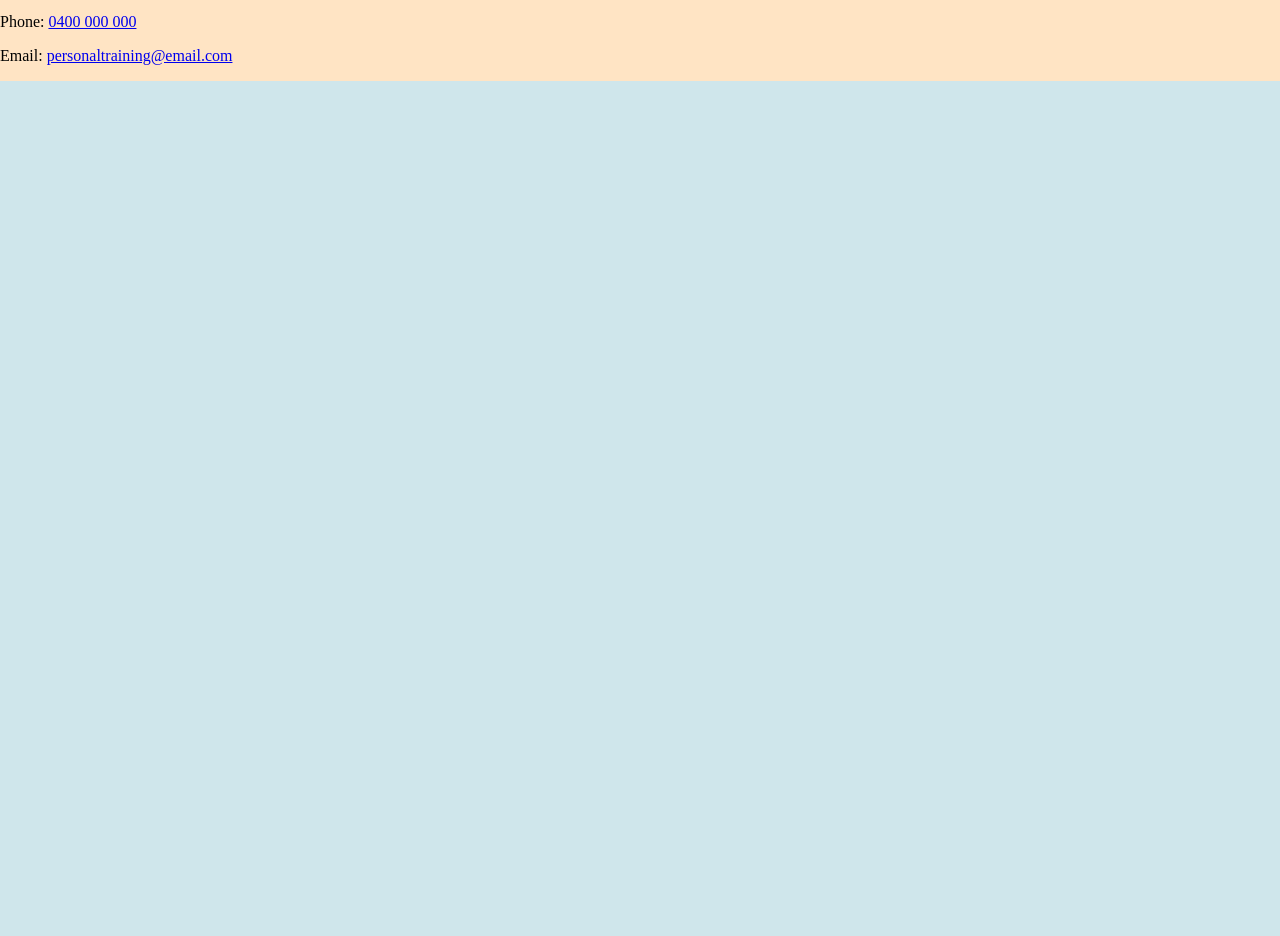
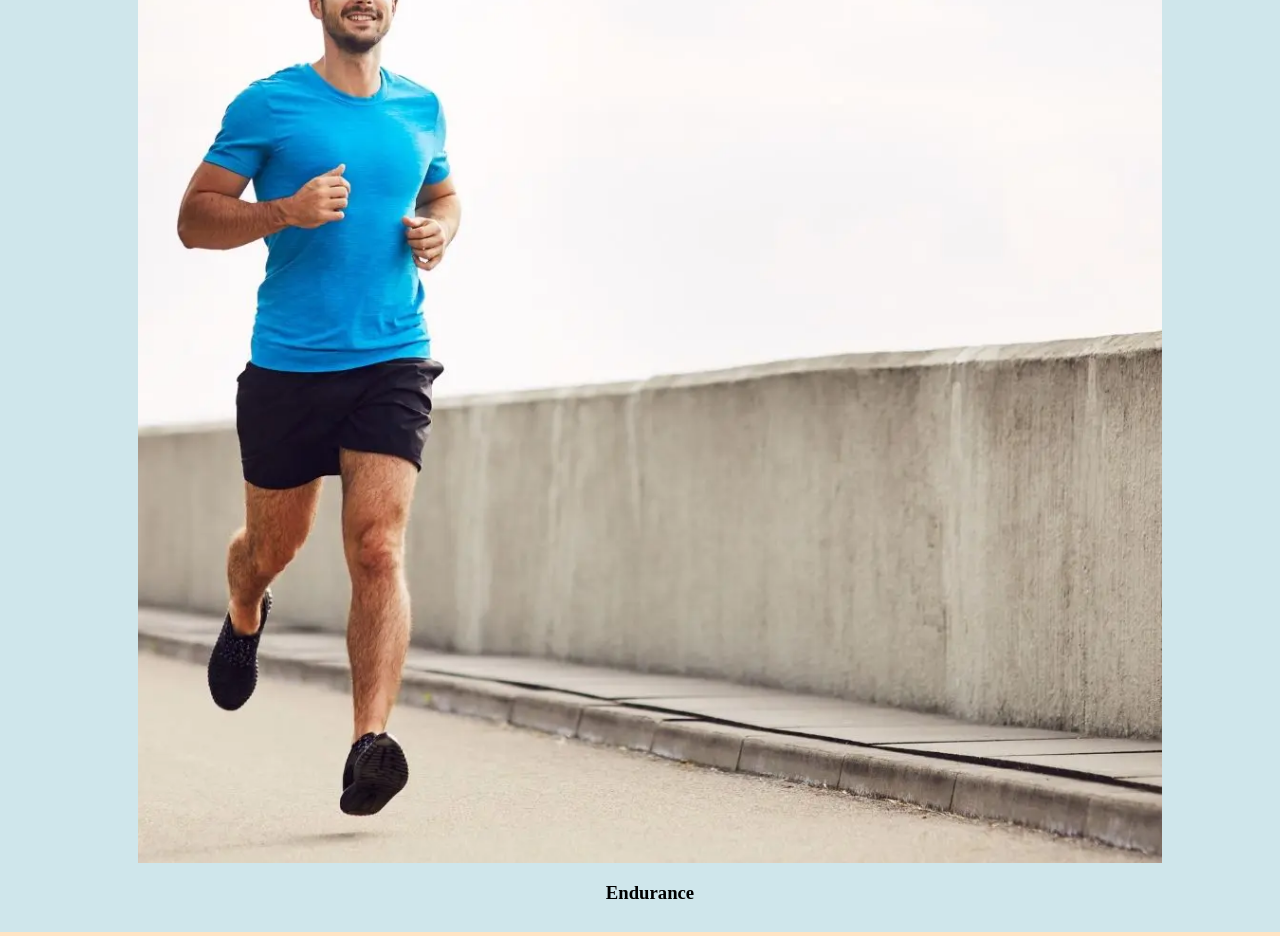
Before and after one commit to ConnorCoderAcademy/t1w2sat, a plain HTML site: page index.html in a window 1280 px wide. Shown: the part 1872-2808 px from the top of the page. Before the commit the page ends 1953 px from the top, so only its background shows below. Drawn offline with Linux system fonts and the light colour scheme.

```diff
--- a/index.html
+++ b/index.html
@@ -26,6 +26,8 @@
           <h3>Pilates</h3>
           <img src="./Images/strength.jpeg">
           <h3>Strength</h3>
+          <img src="./Images/running.webp">
+          <h3>Endurance</h3>
         </div>
     </main>
 
```
Also changed, not shown: Images/running.webp (added).
